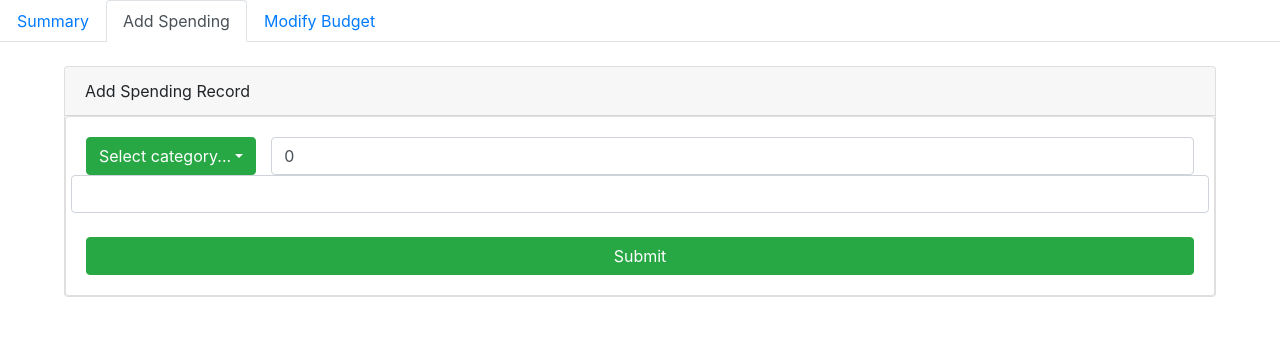
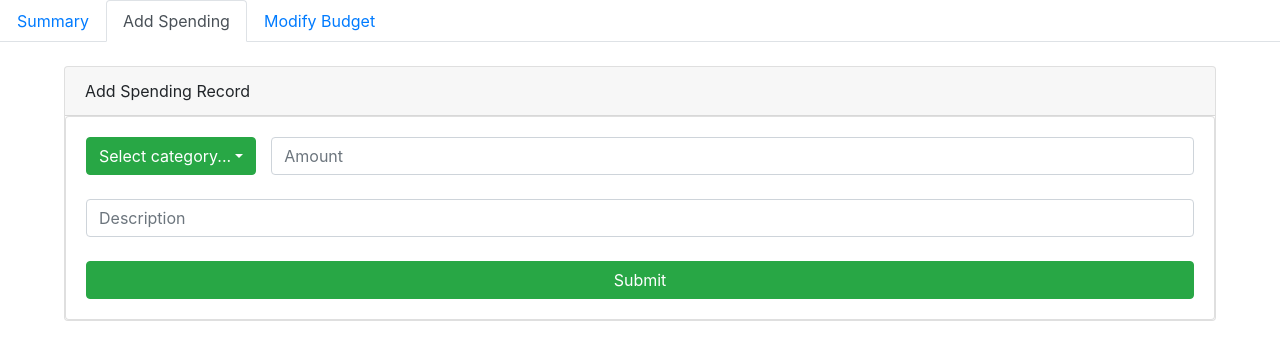
Before and after one commit to philipwilsonchang/yanb, a React (Create React App) app in the folder web/: page / in a window 1280 px wide. Both pictures are taken after a click on the tab "Add Spending". Shown: the top 360 px of the page. Built offline with nearby package versions, Linux system fonts and the light colour scheme.

Commit message:
Update SpendingAdder CategoryDisplay when adding a new cost

```diff
--- a/web/src/components/SpendingAdder.tsx
+++ b/web/src/components/SpendingAdder.tsx
@@ -16,7 +16,7 @@ interface ISpendingAdderProps {
 	selectedCategory: FlexCostCategory,
 	categorySpent: number,
 	changeCategory(category: FlexCostCategory): void,
-	amount: number,
+	amount: number | undefined,
 	changeAmount(newAmount: number): void,
 	description: string,
 	changeDescription(newDesc: string): void,
@@ -40,11 +40,14 @@ const SpendingAdder: React.FC<ISpendingAdderProps> = ({ categories, selectedCate
 					    </Dropdown.Menu>
 					</Dropdown>
 					<Col>
-						<Form.Control value={amount.toString()} onChange={(e: React.FormEvent<FormControlProps & FormControl>) => changeAmount(parseFloat(e.currentTarget.value as string))} />
+						<Form.Control placeholder="Amount" value={amount ? amount.toString() : ""} onChange={(e: React.FormEvent<FormControlProps & FormControl>) => changeAmount(parseFloat(e.currentTarget.value as string))} />
 					</Col>
 				</Row>
+				&nbsp;
 				<Row>
-					<Form.Control value={description} onChange={(e: React.FormEvent<FormControlProps & FormControl>) => changeDescription(e.currentTarget.value as string)} />
+					<Col>
+						<Form.Control placeholder="Description" value={description} onChange={(e: React.FormEvent<FormControlProps & FormControl>) => changeDescription(e.currentTarget.value as string)} />
+					</Col>
 				</Row>
 				<Row>
 
--- a/web/src/containers/SpendingAdderContainer.tsx
+++ b/web/src/containers/SpendingAdderContainer.tsx
@@ -1,4 +1,4 @@
-import React, { useState } from 'react';
+import React, { useState, useEffect } from 'react';
 import { useMutation, useQuery } from "@apollo/react-hooks";
 
 import SpendingAdder from '../components/SpendingAdder';
@@ -16,8 +16,8 @@ const dummyCategory: FlexCostCategory = {
 };
 
 const SpendingAdderContainer: React.FC = () => {
-	const [amount, setAmount] = useState(0);
-	const [description, setDescription] = useState("")
+	const [amount, setAmount] = useState<number | undefined>();
+	const [description, setDescription] = useState("");
 	const [selectedCategory, setSelectedCategory] = useState(dummyCategory);
 
 	const today = new Date();
@@ -29,10 +29,22 @@ const SpendingAdderContainer: React.FC = () => {
 			timeStart: firstDay.toISOString(),
 			timeEnd: lastDay.toISOString(),
 		}
-	})
+	});
 	const [addCost] = useMutation(CREATE_COST, {
 		refetchQueries: ["getAllFlexCategoriesBetweenTimes"]
-	})
+	});
+
+	useEffect(() => {
+		if (categories && selectedCategory.id !== 'abc') {
+			const newSelectedCategory = categories.flexCostCategories.find((cat: FlexCostCategory): boolean => (cat.id === selectedCategory.id));
+			if (newSelectedCategory) {
+				setSelectedCategory(newSelectedCategory);
+			} else {
+				setSelectedCategory(dummyCategory);
+			}
+		}
+	// eslint-disable-next-line
+	}, [categories])
 
 	const submitSpending = async () => {
 		await addCost({
@@ -52,7 +64,8 @@ const SpendingAdderContainer: React.FC = () => {
 	};
 
 	const clearInput = () => {
-		setAmount(0);
+		setAmount(undefined);
+		setDescription("");
 		setSelectedCategory(categories ? categories.flexCostCategories[0] : dummyCategory);
 	};
 
--- a/web/src/state/initialState.ts
+++ b/web/src/state/initialState.ts
@@ -1,5 +1,3 @@
-import { FlexCostCategory } from './stateTypes';
-
 export interface IGlobalState {
 	budgetedAmount: number,
 };
```
